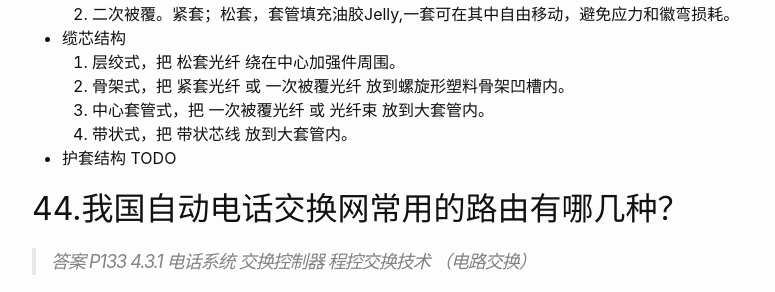
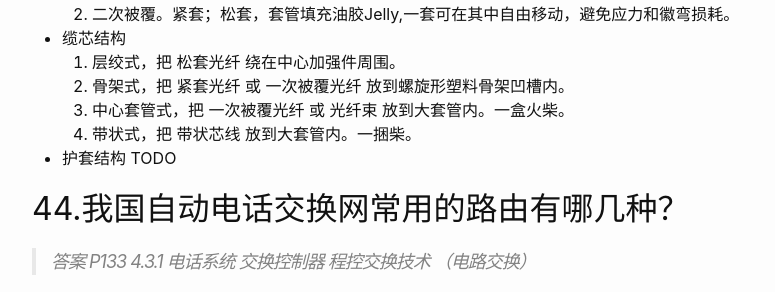
Before and after one commit to wangtiga/wangtiga.github.io, a Jekyll site: the page built from _previews/2019-06-27-4742_2013_04.md, in a window 1280 px wide and 900 px high, scrolled down 28067 px. Shown: the part 160-452 px from the top of the window, without its empty margins (238-1013 px from the left). Built offline with Jekyll 4.4.1, drawn with Linux system fonts in a browser that asks for light colours; some of the changed text lies outside the part shown.

Commit message:
updated from notep

```diff
--- a/_previews/2019-06-27-4742_2013_04.md
+++ b/_previews/2019-06-27-4742_2013_04.md
@@ -1006,8 +1006,8 @@ TODO P221 图6.15 角度分集原理 有点像易拉罐盖到 WIFI 上，而且
 - 缆芯结构
   1. 层绞式，把 松套光纤 绕在中心加强件周围。
   2. 骨架式，把 紧套光纤 或 一次被覆光纤 放到螺旋形塑料骨架凹槽内。
-  3. 中心套管式，把 一次被覆光纤 或 光纤束 放到大套管内。
-  4. 带状式，把 带状芯线 放到大套管内。
+  3. 中心套管式，把 一次被覆光纤 或 光纤束 放到大套管内。一盒火柴。
+  4. 带状式，把 带状芯线 放到大套管内。一捆柴。
 
 - 护套结构 TODO
 
```
Also changed, not shown: other parts of _previews/2019-06-27-4742_2013_04.md (+1 -1 lines), _previews/2019-06-20-4742_2014_04.md (+17 -8 lines).
